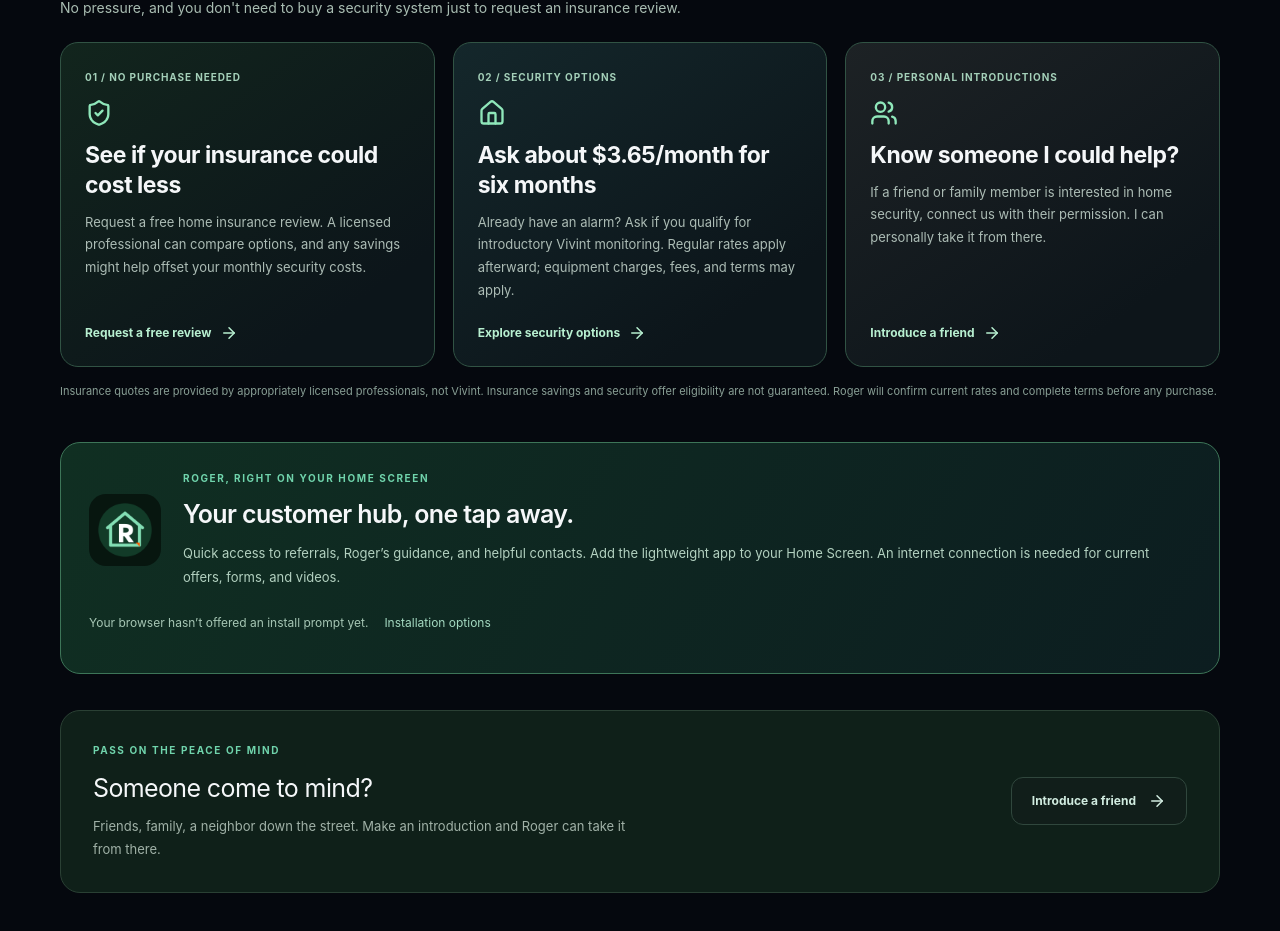
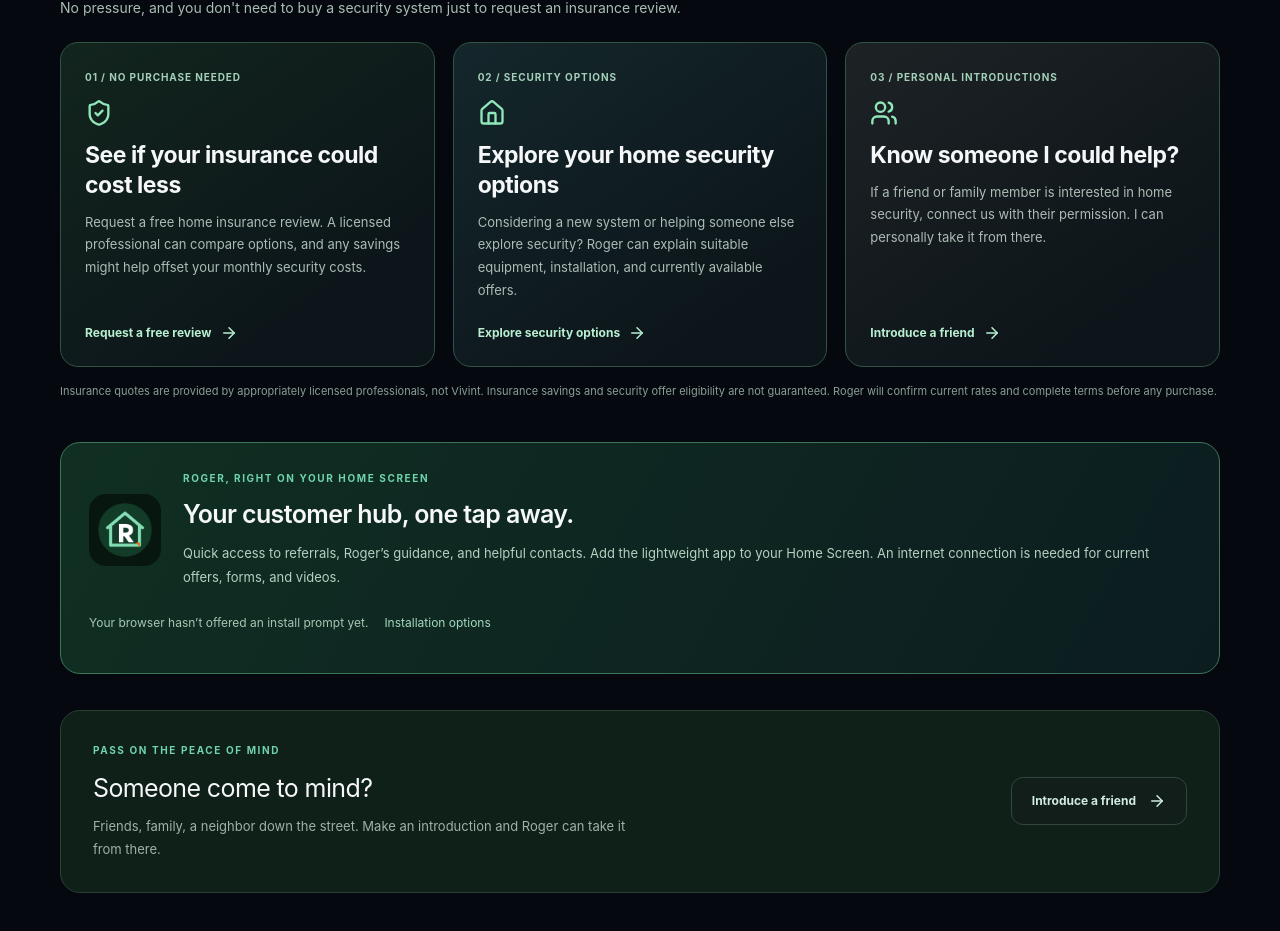
Before and after one commit to rahjreed/rogerwithvivint, a React (Vite) app: page / in a window 1280 px wide. Shown: the part 898-1829 px from the top of the page. Built offline with nearby package versions, Linux system fonts and the light colour scheme.

Commit message:
Keep introductory promotional pricing off customer homepage

```diff
--- a/src/Hub.jsx
+++ b/src/Hub.jsx
@@ -94,8 +94,8 @@ export default function Hub() {
             <a className="campaign-way campaign-security" href="#explore">
               <span className="campaign-number">02 / SECURITY OPTIONS</span>
               <Home size={28} />
-              <h3>Ask about $3.65/month for six months</h3>
-              <p>Already have an alarm? Ask if you qualify for introductory Vivint monitoring. Regular rates apply afterward; equipment charges, fees, and terms may apply.</p>
+              <h3>Explore your home security options</h3>
+              <p>Considering a new system or helping someone else explore security? Roger can explain suitable equipment, installation, and currently available offers.</p>
               <span className="campaign-link">Explore security options <ArrowRight size={18} /></span>
             </a>
             <a className="campaign-way campaign-referrals" href="#refer">
```
